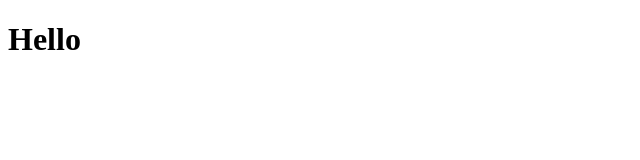
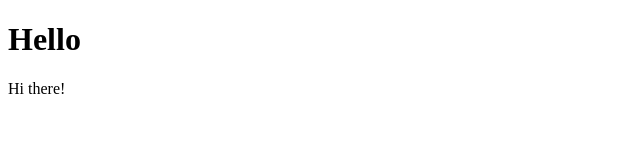
Before and after one commit to franklanyi/707-Class-Rules, a plain HTML site: page index.html in a window 1280 px wide. Shown: the full height of the page, 0-640 px from the left. Drawn offline with Linux system fonts and the light colour scheme.

Commit message:
Update index.html

```diff
--- a/index.html
+++ b/index.html
@@ -6,5 +6,6 @@
 	</head>
 	<body>
 		<h1>Hello</h1>
+		<div>Hi there!</div>
 	</body>
 </html>
```
